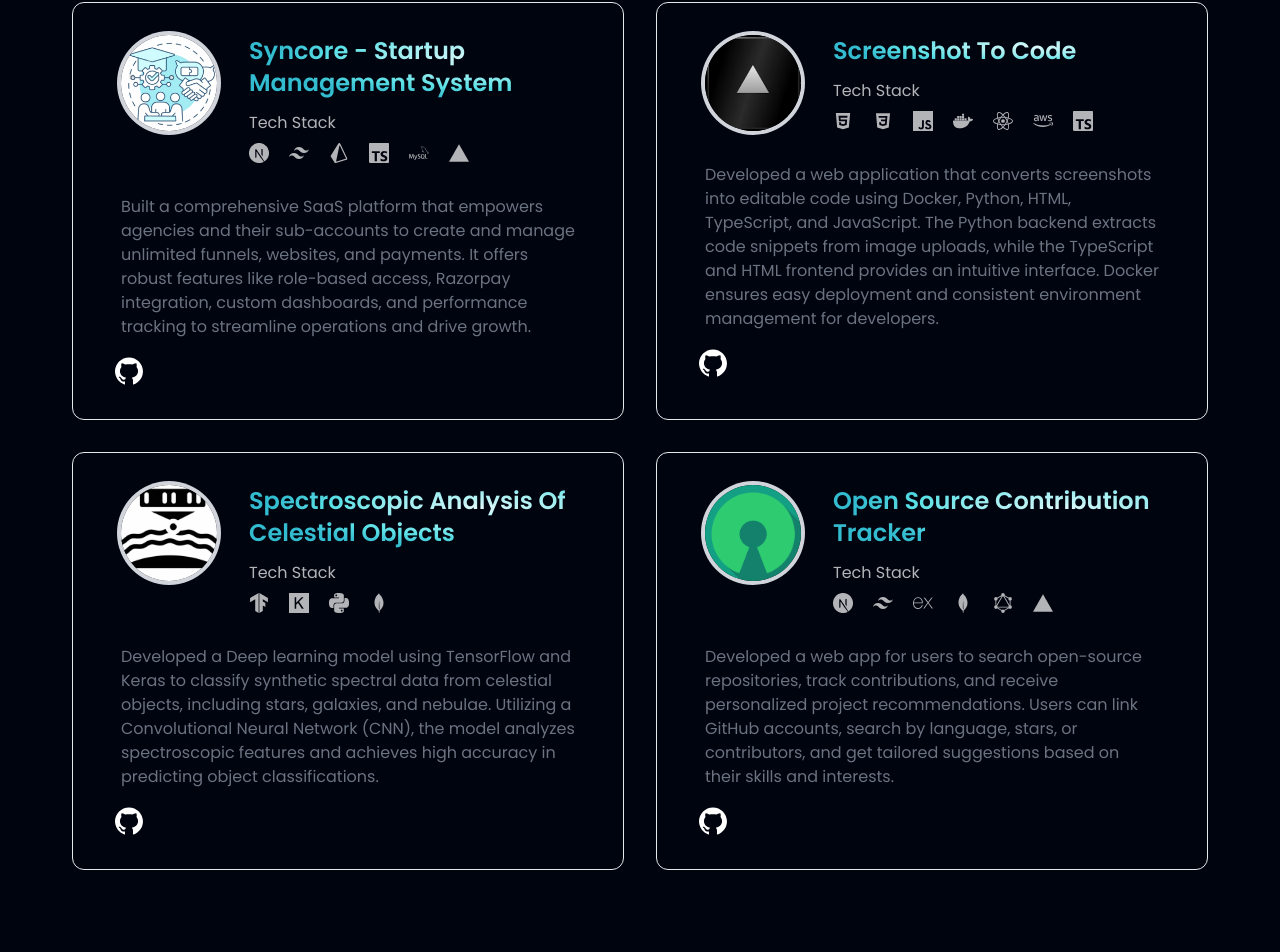
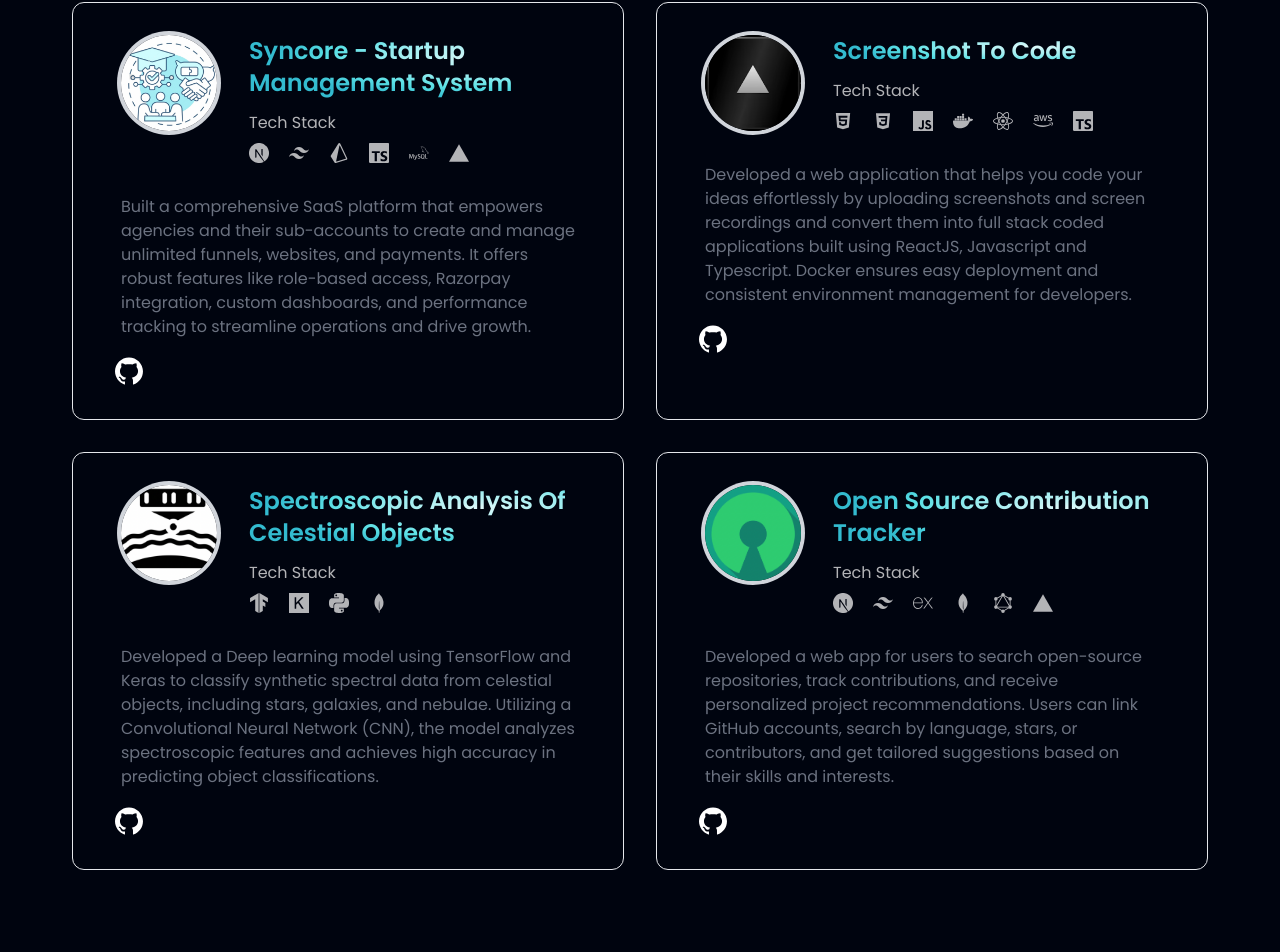
Before and after one commit to aryanyadav-dev/Portfolio, a React (Vite) app: page / in a window 1280 px wide. Shown: the part 4427-5379 px from the top of the page. Built offline with nearby package versions, Linux system fonts and the light colour scheme.

Commit message:
Project update v5

```diff
--- a/src/constants/index.js
+++ b/src/constants/index.js
@@ -551,7 +551,7 @@ export const projects = [
     github: "https://github.com/aryanyadav-dev/ss-to-code",
     image: vercel,
     content:
-      "Developed a web application that converts screenshots into editable code using Docker, Python, HTML, TypeScript, and JavaScript. The Python backend extracts code snippets from image uploads, while the TypeScript and HTML frontend provides an intuitive interface. Docker ensures easy deployment and consistent environment management for developers.",
+      "Developed a web application that helps you code your ideas effortlessly by uploading screenshots and screen recordings and convert them into full stack coded applications built using ReactJS, Javascript and Typescript. Docker ensures easy deployment and consistent environment management for developers.",
     stack: [
       {
         id: "icon-1",
```
